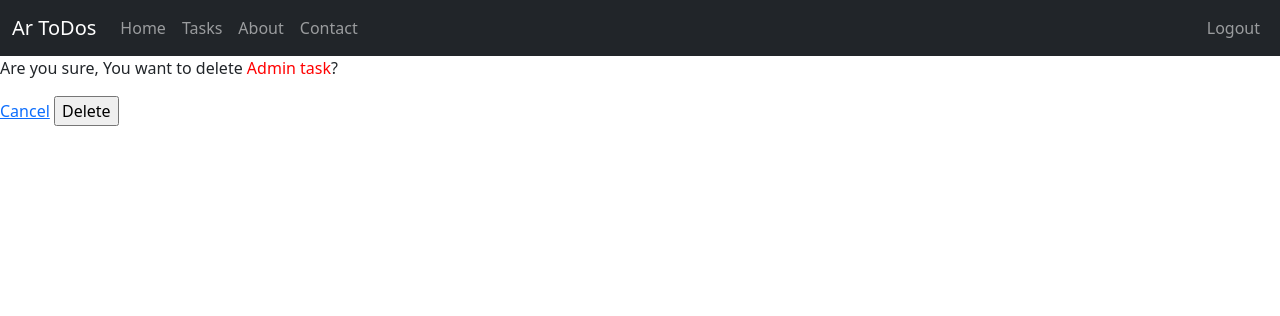
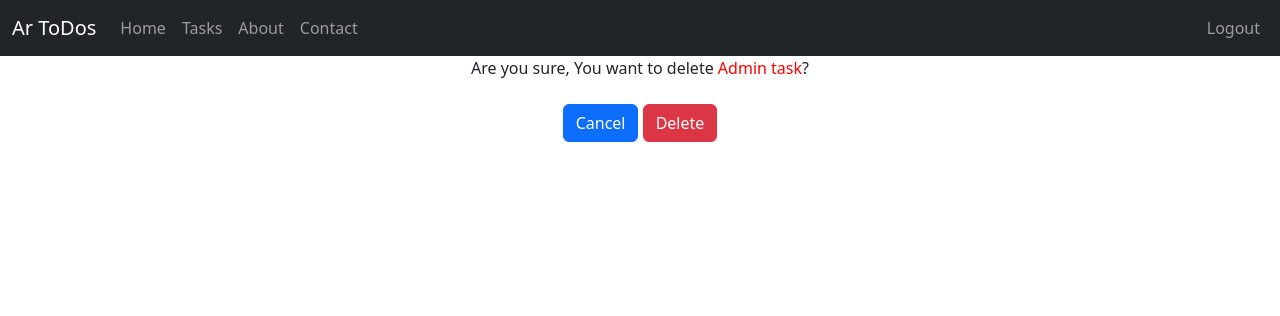
Before and after one commit to akshaysaambram/ar-todos, a Django app: page /delete/1/ in a window 1280 px wide. Shown: the top 316 px of the page. Run offline with Django 4.2, Linux system fonts and the light colour scheme; a user stored in the database is signed in; data comes from the database, SQL or seed files in the repository; both versions use the stored data as it was after the commit.

Commit message:
Add files via upload

```diff
--- a/ToDos/tasks/templates/tasks/delete_task.html
+++ b/ToDos/tasks/templates/tasks/delete_task.html
@@ -6,10 +6,12 @@
 {% endblock title %}
 
 {% block content %}
-    <form method="POST" action="">
-        {% csrf_token %}
-        <p>Are you sure, You want to delete <span style="color:red">{{ task }}</span>?</p>
-        <a href="{% url 'tasks' %}">Cancel</a>
-        <input type="submit" value="Delete" />
-    </form>
+    <div class="container d-flex justify-content-center align-items-center text-center">
+        <form method="POST" action="">
+            {% csrf_token %}
+            <p>Are you sure, You want to delete <span style="color:red">{{ task }}</span>?</p>
+            <a class="btn btn-primary" href="{% url 'tasks' %}">Cancel</a>
+            <input class="btn btn-danger my-2" type="submit" value="Delete" />
+        </form>
+    </div>
 {% endblock content %}
```
Also changed, not shown: ToDos/tasks/templates/tasks/update_task.html (+9 -6 lines), ToDos/db.sqlite3.
